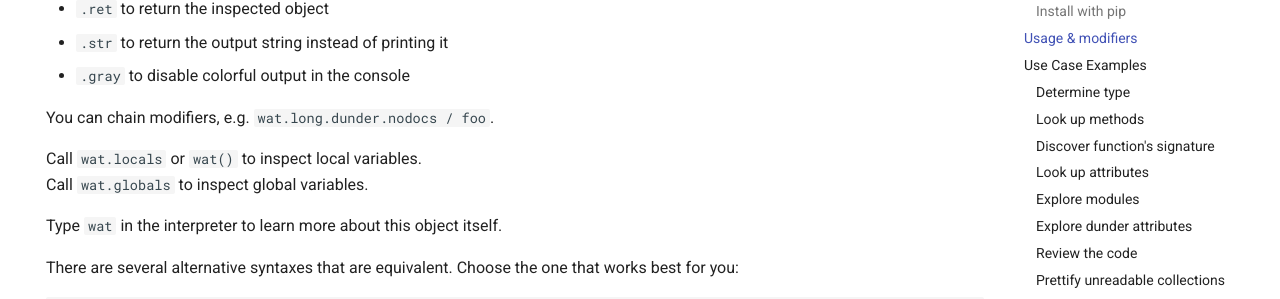
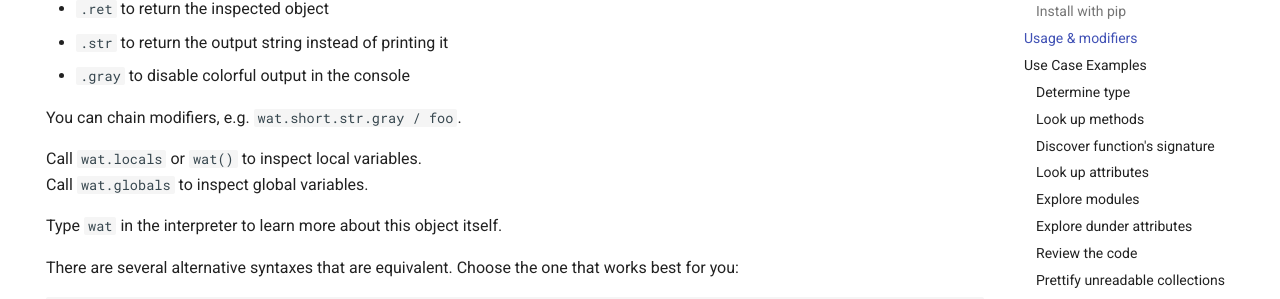
Before and after one commit to igrek51/wat, an MkDocs documentation site: the page built from docs/index.md, in a window 1280 px wide and 900 px high, scrolled down 2990 px. Shown: the part 151-450 px from the top of the window. Built offline with MkDocs 1.6.1 and Material for MkDocs 9.7.7, drawn with Linux system fonts in a browser that asks for light colours; comment, search, counter and statistics services are not loaded.

```diff
--- a/docs/index.md
+++ b/docs/index.md
@@ -90,7 +90,7 @@ You can call `wat.modifiers / foo` with the following **modifiers**:
 - `.str` to return the output string instead of printing it
 - `.gray` to disable colorful output in the console
 
-You can chain modifiers, e.g. `wat.long.dunder.nodocs / foo`.
+You can chain modifiers, e.g. `wat.short.str.gray / foo`.
 
 Call `wat.locals` or `wat()` to inspect local variables.
 Call `wat.globals` to inspect global variables.
```
Also changed, not shown: README.md (+1 -1 lines).
